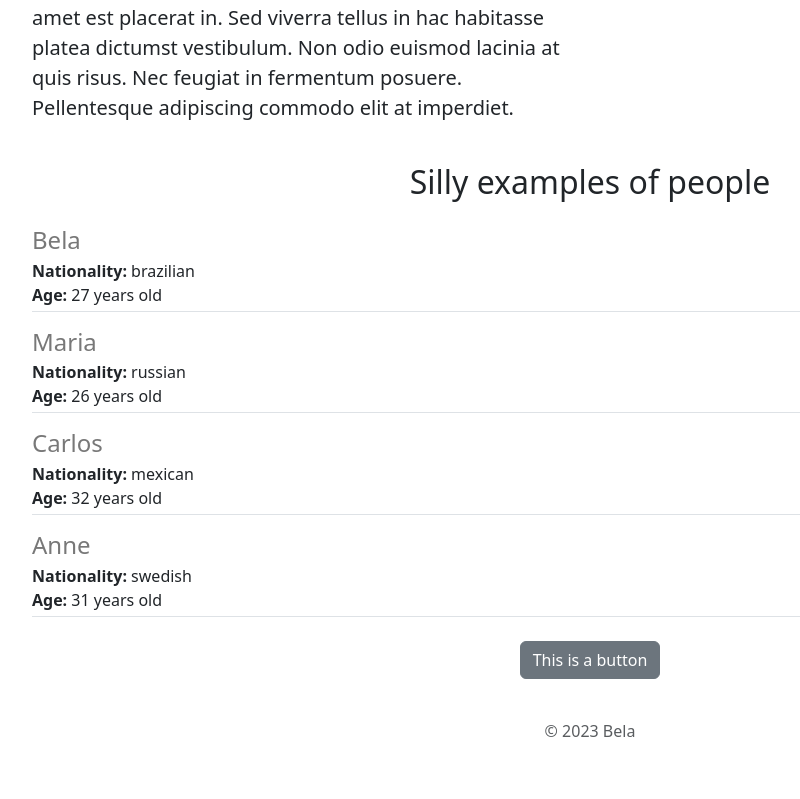
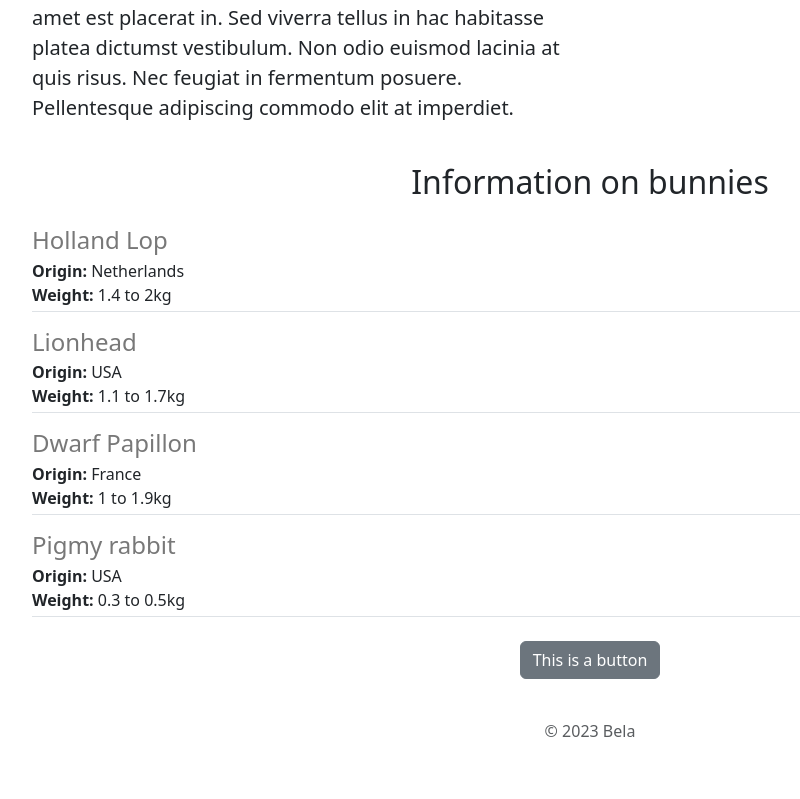
Before and after one commit to stautisabela/dynamic-db-driven-app, a Flask app: page / in a window 1280 px wide. Shown: the part 839-1638 px from the top of the page, without its empty margins (50-850 px from the left). Run offline with Flask 3, Linux system fonts and the light colour scheme.

Commit message:
changed application theme

```diff
--- a/app.py
+++ b/app.py
@@ -2,37 +2,36 @@ from flask import Flask, render_template, jsonify
 
 app=Flask(__name__)
 
-PEOPLE=[
+BUNNIES=[
     {'id': 1,
-     'name': 'Bela',
-     'age': 27,
-     'nationality': 'brazilian'
-     },
+     'species': 'Holland Lop',
+     'origin': 'Netherlands',
+     'weight': '1.4 to 2'
+    },
      {'id': 2,
-     'name': 'Maria',
-     'age': 26,
-     'nationality': 'russian'
+     'species': 'Lionhead',
+     'origin': 'USA',
+     'weight': '1.1 to 1.7'
      },
      {'id': 3,
-     'name': 'Carlos',
-     'age': 32,
-     'nationality': 'mexican'
-     },
-     {'id': 4,
-     'name': 'Anne',
-     'age': 31,
-     'nationality': 'swedish'
+     'species': 'Dwarf Papillon',
+     'origin': 'France',
+     'weight': '1 to 1.9'
+     },{'id': 4,
+     'species': 'Pigmy rabbit',
+     'origin': 'USA',
+     'weight': '0.3 to 0.5'
      },
 ]
 
 @app.route("/")
 def index():
     return render_template('home.html',
-                            people=PEOPLE)
+                            bunnies=BUNNIES)
 
-@app.route("/api/people")
+@app.route("/api/bunnies")
 def list_people():
-    return jsonify(PEOPLE)
+    return jsonify(BUNNIES)
 
 if __name__ == "__main__":
     app.run(debug=True)
--- /dev/null
+++ b/templates/bunnyitem.html
@@ -0,0 +1,7 @@
+<div class="border-bottom" style="margin-bottom: 16px; padding-bottom:4px;">
+    <h4 style="color:rgb(120,120,120); margin-bottom:4px">{{bunny['species']}}</h4>
+    <div><b>Origin:</b> {{bunny['origin']}}</div>
+    {% if 'weight' in bunny %}
+        <div><b>Weight:</b> {{bunny['weight']}}kg</div>
+    {% endif %}
+</div>
--- a/templates/home.html
+++ b/templates/home.html
@@ -30,10 +30,10 @@
                     <img src="/static/img/bunny.jpg" style="height: 350px; border-radius: 5px;">
                 </div>
             </div>
-            <h2 class="text-center my-4">Silly examples of people</h2>
+            <h2 class="text-center my-4">Information on bunnies</h2>
             <div>
-                {% for person in people %}
-                {% include 'personitem.html' %}
+                {% for bunny in bunnies %}
+                {% include 'bunnyitem.html' %}
                 {% endfor %}
             </div>
             <div class="text-center my-4">
--- a/templates/personitem.html
+++ /dev/null
@@ -1,7 +0,0 @@
-<div class="border-bottom" style="margin-bottom: 16px; padding-bottom:4px;">
-    <h4 style="color:rgb(120,120,120); margin-bottom:4px">{{person['name']}}</h4>
-    <div><b>Nationality:</b> {{person['nationality']}}</div>
-    {% if 'age' in person %}
-        <div><b>Age:</b> {{person['age']}} years old</div>
-    {% endif %}
-</div>
```
